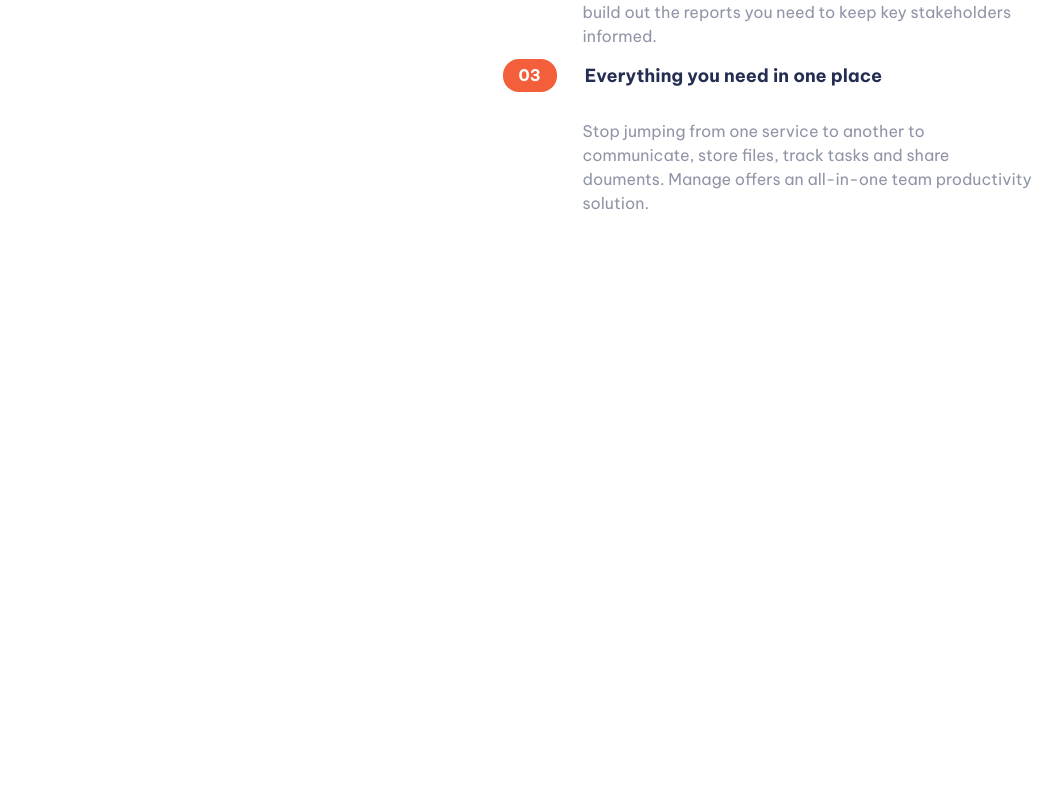
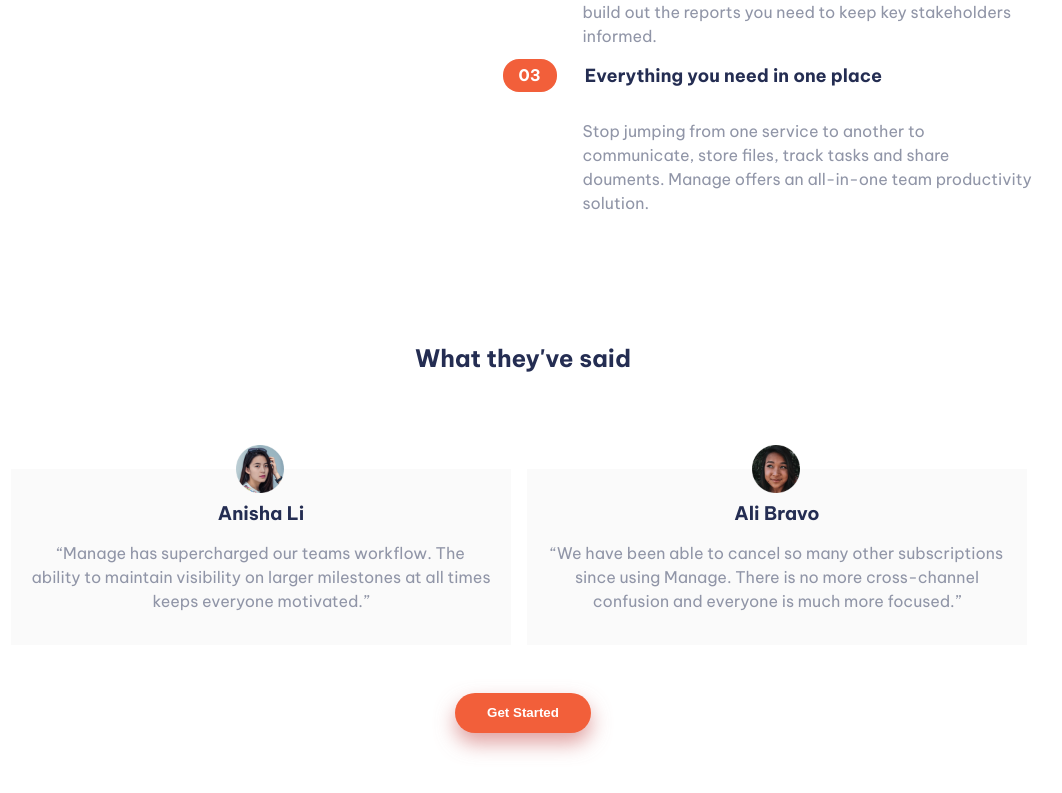
Before and after one commit to Afifi24/manage-landing-page-master, a React (Create React App) app: page / in a window 1280 px wide. Shown: the part 972-1765 px from the top of the page, without its empty margins (117-1179 px from the left). Before the commit the page ends 1251 px from the top, so only its background shows below. Built offline with nearby package versions, Linux system fonts and the light colour scheme.

Commit message:
commit 4

```diff
--- a/package.json
+++ b/package.json
@@ -6,6 +6,7 @@
     "@testing-library/jest-dom": "^5.16.5",
     "@testing-library/react": "^13.4.0",
     "@testing-library/user-event": "^13.5.0",
+    "framer-motion": "^8.0.2",
     "react": "^18.2.0",
     "react-dom": "^18.2.0",
     "react-scripts": "5.0.1",
--- a/src/App.js
+++ b/src/App.js
@@ -2,6 +2,7 @@ import Header from './components/Header';
 import Main from './components/Main';
 import Navbar from './components/Navbar';
 import Globalstyle from './Globalstyles'
+import Testimonials from './components/Testimonials';
 function App() {
   return (
     <div className="App">
@@ -9,6 +10,7 @@ function App() {
       <Globalstyle/>
       <Header/>
       <Main/>
+      <Testimonials/>
     </div>
   );
 }
--- a/src/components/Testimonials.jsx
+++ b/src/components/Testimonials.jsx
@@ -1,9 +1,35 @@
-import React from 'react'
+import {useRef,useState,useEffect} from 'react'
 import styled from 'styled-components'
+import {Data} from '../data'
+import {motion} from 'framer-motion'
 const Testimonials = () => {
+const [width,setWidth] = useState(0)
+const innerTesimonial = useRef()
+useEffect(()=>{
+  console.log(innerTesimonial.current.scrollWidth)
+  console.log(innerTesimonial.current.offsetWidth)
+  setWidth(innerTesimonial.current.scrollWidth-innerTesimonial.current.offsetWidth)
+},[])
   return (
     <Testimonialstyle>
     <div className="container">
+      <h2>What they've said</h2>
+
+
+      <motion.div className="testimonial">
+            <motion.div ref={innerTesimonial} className="inner-testimonial" dragConstraints ={{right:0,left:-width}} drag='x' >
+            {Data.map((item)=>{
+              return(
+                <motion.div className='card' key={item.title}>
+                  <img src={item.image} alt="" />
+                   <h3>{item.title}</h3>
+                   <p>{item.desc}</p>
+                </motion.div>
+              )
+            })}
+            </motion.div>
+      </motion.div>
+        <div className="btn"> <button className="Get-started-btn">Get Started</button></div>
 
     </div>
 
@@ -14,7 +40,68 @@ const Testimonials = () => {
 export default Testimonials
 
 const Testimonialstyle = styled.div`
+margin-top: 7rem;
+margin-bottom: 5rem;
+ .container{
 
-
-
+  h2{
+  text-align:center;
+  margin-bottom: 3rem;
+  color: var(--Dark-Blue);
+ }
+ }
+ .testimonial{
+   cursor: grab;
+   overflow: hidden;
+   margin-bottom: 3rem;
+ }
+ .inner-testimonial{
+  display: flex;
+  gap: 1rem;
+  margin-top: 3rem;
+ }
+.card{
+  background-color: var(--Vary-Light-Gray);
+  min-width: 500px;
+  text-align: center;
+  padding: 2rem 1.27rem;
+  position: relative;
+  h3{
+    margin-bottom: 1rem;
+    color:var(--Dark-Blue);
+  }
+  p{
+    line-height: 1.5;
+    color: var(--Dark-Grayish-Blue);
+  }
+  img{
+    position: absolute;
+    top: -1.5rem;
+    left: 45%;
+    width: 3rem;
+    height: 3rem;
+    pointer-events: none;
+  }
+}
+.Get-started-btn{
+  padding: 0.8rem 2rem;
+  border-radius: 1.5rem;
+  border: none;
+  color: #fff;
+  background-color: var(--bright-red);
+  cursor: pointer;
+  font-weight: 700;
+  box-shadow: 0px 10px 20px rgb(211, 121, 121,0.7);
+  &:hover{
+    background-color: var(--light-bright-red);
+  }
+}
+.btn{
+  text-align: center;
+}
+/* medai query */
+@media screen and (max-width:900px) {
+  .card{
+    max-width: 400px;  }
+}
 `
--- /dev/null
+++ b/src/data.js
@@ -0,0 +1,26 @@
+import Ali from './images/avatar-ali.png'
+import Anisha from './images/avatar-anisha.png'
+import Richard from './images/avatar-richard.png'
+import Shanai from './images/avatar-shanai.png'
+export const Data = [
+    {
+      title: ' Anisha Li',
+      desc:'“Manage has supercharged our teams workflow. The ability to maintain visibility on larger milestones at all times keeps everyone motivated.”',
+      image:Anisha,
+    },
+    {
+      title: ' Ali Bravo',
+      desc:'“We have been able to cancel so many other subscriptions since using Manage. There is no more cross-channel confusion and everyone is much more focused.”',
+      image:Ali,
+    },
+    {
+      title: ' Richard Watts',
+      desc:' “Manage allows us to provide structure and process. It keeps us organized and focused. I cant stop recommending them to everyone I talk to!”',
+      image:Richard,
+    },
+    {
+      title: ' Shanai Gough',
+      desc:'“Their software allows us to track, manage and collaborate on our projects from anywhere. It keeps the whole team in-sync without being intrusive.”',
+      image:Shanai,
+    },
+]
```
Also changed, not shown: 1 other file (tests, documents, lock files or other folders).
